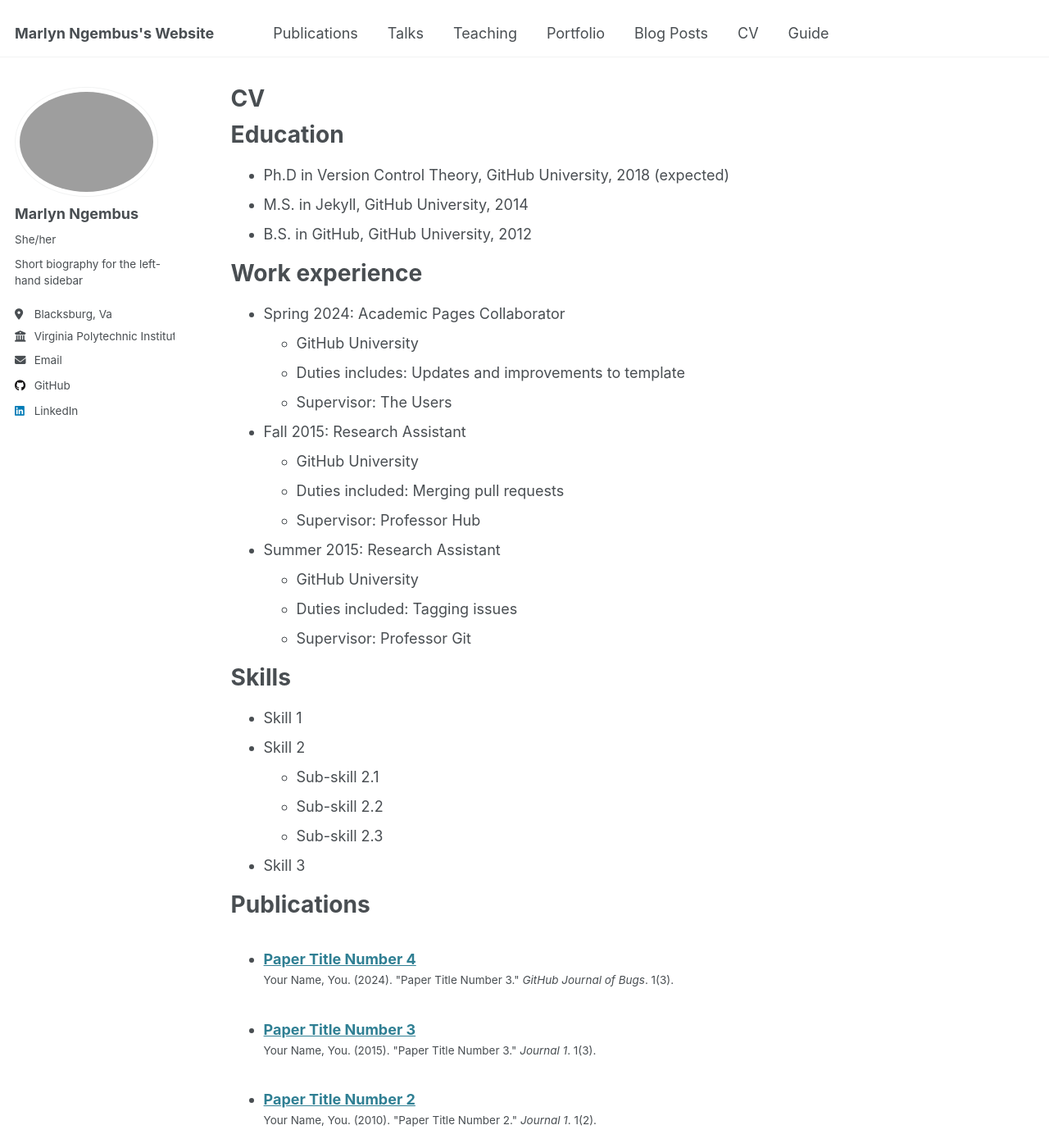
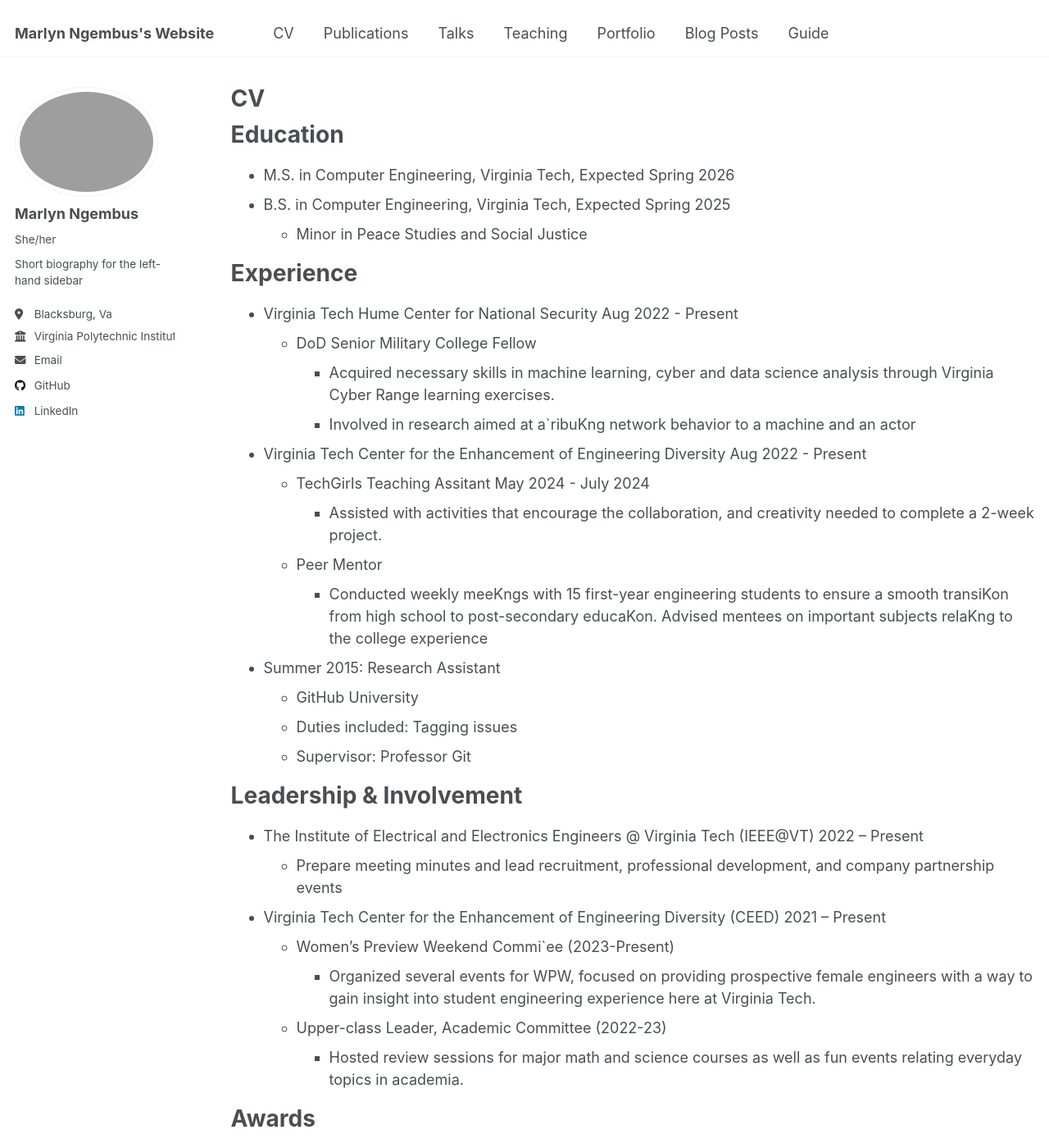
Before and after one commit to mngembus/mngembus.github.io, a Jekyll site: the page built from _pages/cv.md, in a window 1280 px wide and 1400 px high. Shown: the whole window at 82% size. Built offline with Jekyll 4.4.1, drawn with Linux system fonts in a browser that asks for light colours; some of the changed text lies outside the part shown.

Commit message:
Edited home page and CV

````diff
--- a/_config.yml
+++ b/_config.yml
@@ -13,16 +13,16 @@ title                    : "Marlyn Ngembus's Website"
 title_separator          : "-"
 name                     : &name "Marlyn Ngembus"
 description              : &description "personal description"
-url                      : https://academicpages.github.io # the base hostname & protocol for your site e.g. "https://[your GitHub username].github.io"
+url                      : https://mngembus.github.io # the base hostname & protocol for your site e.g. "https://[your GitHub username].github.io"
 baseurl                  : "" # the subpath of your site, e.g. "/blog"
-repository               : "academicpages/academicpages.github.io"
+repository               : "mngembus/mngembus.github.io"
 
 # Site Author - The following control what appear as part of the author content on the side bar.
 #               If a field is blank the icon and link will not appear, otherwise it will be shown.
 #               Additional customization can be done by editing /_includes/author-profile.html
 author:
   # Biographic information
-  avatar           : "profile_pic_mngembus.png"
+  avatar           : "profile_pic_mngembus.jpg"
   name             : "Marlyn Ngembus"
   pronouns         : "She/her" # example: "she/her"
   bio              : "Short biography for the left-hand sidebar"
--- a/_data/navigation.yml
+++ b/_data/navigation.yml
@@ -5,6 +5,9 @@
 # prevent it from being included in the site.
 
 main:
+  - title: "CV"
+    url: /cv/
+
   - title: "Publications"
     url: /publications/
 
@@ -20,8 +23,5 @@ main:
   - title: "Blog Posts"
     url: /year-archive/
 
-  - title: "CV"
-    url: /cv/
-
   - title: "Guide"
     url: /markdown/
--- a/_pages/cv.md
+++ b/_pages/cv.md
@@ -11,28 +11,49 @@ redirect_from:
 
 Education
 ======
-* Ph.D in Version Control Theory, GitHub University, 2018 (expected)
-* M.S. in Jekyll, GitHub University, 2014
-* B.S. in GitHub, GitHub University, 2012
+* M.S. in Computer Engineering, Virginia Tech, Expected Spring 2026
+* B.S. in Computer Engineering, Virginia Tech, Expected Spring 2025
+  * Minor in Peace Studies and Social Justice
 
-Work experience
+Experience
 ======
-* Spring 2024: Academic Pages Collaborator
-  * GitHub University
-  * Duties includes: Updates and improvements to template
-  * Supervisor: The Users
+* Virginia Tech Hume Center for National Security              Aug 2022 - Present
+  * DoD Senior Military College Fellow
+      * Acquired necessary skills in machine learning, cyber and data science analysis through Virginia Cyber Range learning exercises.
+      * Involved in research aimed at a`ribuKng network behavior to a machine and an actor
 
-* Fall 2015: Research Assistant
-  * GitHub University
-  * Duties included: Merging pull requests
-  * Supervisor: Professor Hub
+* Virginia Tech Center for the Enhancement of Engineering Diversity Aug 2022 - Present
+  * TechGirls Teaching Assitant                              May 2024 - July 2024
+    * Assisted with activities that encourage the collaboration, and creativity needed to complete a 2-week project.
+  * Peer Mentor
+    * Conducted weekly meeKngs with 15 first-year engineering students to ensure a smooth transiKon from high school to post-secondary educaKon. Advised mentees on important subjects relaKng to the college experience
 
 * Summer 2015: Research Assistant
   * GitHub University
   * Duties included: Tagging issues
   * Supervisor: Professor Git
 
-Skills
+Leadership & Involvement
+======
+* The Institute of Electrical and Electronics Engineers @ Virginia Tech (IEEE@VT) 2022 – Present
+    * Prepare meeting minutes and lead recruitment, professional development, and company partnership events
+*  Virginia Tech Center for the Enhancement of Engineering Diversity (CEED) 2021 – Present
+    * Women’s Preview Weekend Commi`ee (2023-Present)
+      * Organized several events for WPW, focused on providing prospective female engineers with a way to gain insight into student engineering experience here at Virginia Tech.
+    * Upper-class Leader, Academic Committee (2022-23)
+      * Hosted review sessions for major math and science courses as well as fun events relating everyday topics in academia.
+
+Awards
+======
+* William B. Webber Scholarship  2023 – Present
+  * Recognized participation in student groups that serve to increase female interest and participation in electrical and computer engineering
+* DoD SMART Scholarship for Service Recruitment Scholar 2022 - Present
+  * Full tuition scholarship awarded to fund STEM degrees and offered opportunities that will aid in furthering the mission of the Department of Defense.
+* Pratt Engineering Scholarship 2021 – Present
+* Intelligence Community Center for Academic Excellence Scholar (IC CAE) 2021 – Present
+
+
+```Skills
 ======
 * Skill 1
 * Skill 2
@@ -61,4 +82,4 @@ Teaching
 
 Service and leadership
 ======
-* Currently signed in to 43 different slack teams
+* Currently signed in to 43 different slack teams```
````
Also changed, not shown: _pages/about.md (+6 -16 lines).
